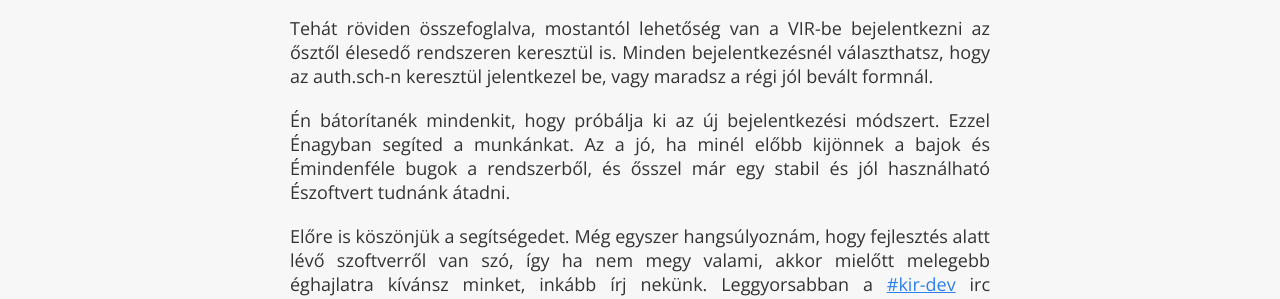
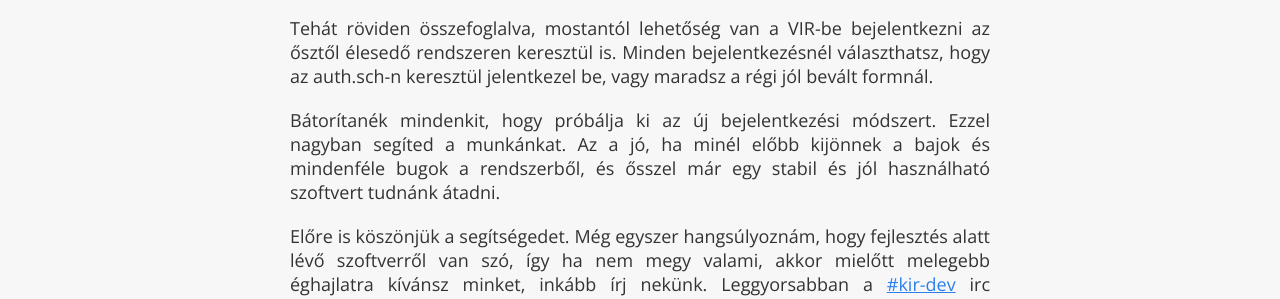
Before and after one commit to kir-dev/kir-dev.sch.bme.hu, a Jekyll site: the page built from _posts/2014-06-05-auth-sch-tesztrepules.md, in a window 1280 px wide. Shown: the part 492-791 px from the top of the page. Built offline with Jekyll 4.4.1, drawn with Linux system fonts in a browser that asks for light colours; Markdown is read by kramdown in place of the engine named in the settings; comment, search, counter and statistics services are not loaded.

Commit message:
fix typos

```diff
--- a/_posts/2014-06-05-auth-sch-tesztrepules.md
+++ b/_posts/2014-06-05-auth-sch-tesztrepules.md
@@ -26,10 +26,10 @@ Tehát röviden összefoglalva, mostantól lehetőség van a VIR-be bejelentkezn
 hogy az auth.sch-n keresztül jelentkezel be, vagy maradsz a régi jól bevált
 formnál.
 
-Én bátorítanék mindenkit, hogy próbálja ki az új bejelentkezési módszert. Ezzel
-Énagyban segíted a munkánkat. Az a jó, ha minél előbb kijönnek a bajok és
-Émindenféle bugok a rendszerből, és ősszel már egy stabil és jól használható
-Észoftvert tudnánk átadni.
+Bátorítanék mindenkit, hogy próbálja ki az új bejelentkezési módszert. Ezzel
+nagyban segíted a munkánkat. Az a jó, ha minél előbb kijönnek a bajok és
+mindenféle bugok a rendszerből, és ősszel már egy stabil és jól használható
+szoftvert tudnánk átadni.
 
 Előre is köszönjük a segítségedet. Még egyszer hangsúlyoznám, hogy fejlesztés
 alatt lévő szoftverről van szó, így ha nem megy valami, akkor mielőtt melegebb
```
